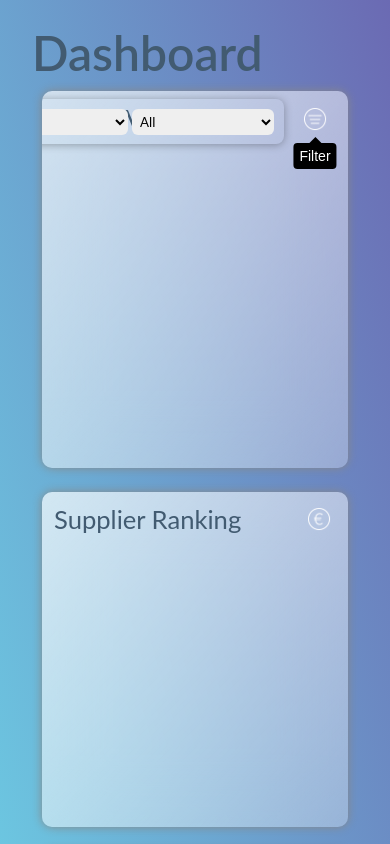
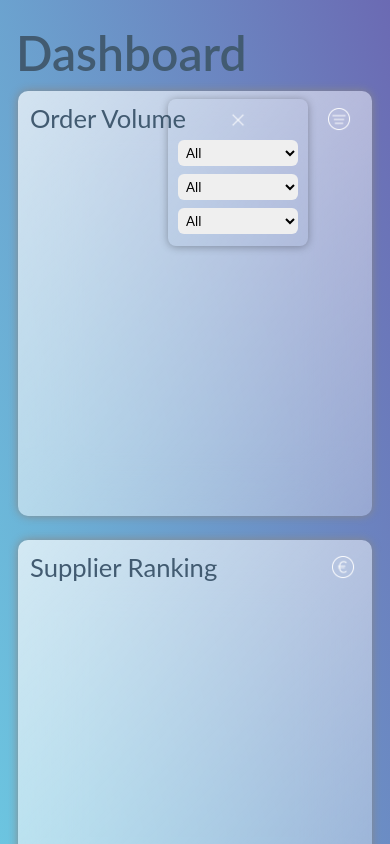
Before and after one commit to davidczeller/avisio_test, a React (Create React App) app: page / in a window 390 px wide. Both pictures are taken after a click on the button 315 px from the left and 120 px from the top of the page. Shown: the top 844 px of the page. Built offline with nearby package versions, Linux system fonts and the light colour scheme; some icons are missing.

Commit message:
final toouches added

```diff
--- a/src/App.scss
+++ b/src/App.scss
@@ -8,13 +8,14 @@
     font-family: 'Lato', sans-serif;
     font-weight: 600;
   }
-
 }
 
 @media only screen and (max-width: 600px) {
   .app {
+    padding: 24px 8px;
     .title {
       font-size: 3rem;
+      margin-left: 8px;
     }
   }
 }
--- a/src/Components/BaseComponents/Dropdown.scss
+++ b/src/Components/BaseComponents/Dropdown.scss
@@ -81,3 +81,13 @@
     }
   }
 }
+
+@media only screen and (max-width: 600px) {
+  .menu {
+    flex-direction: column;
+    select {
+      width: 120px;
+      margin: 4px 2px !important;
+    }
+  }
+}
--- a/src/Components/BaseComponents/Paper.scss
+++ b/src/Components/BaseComponents/Paper.scss
@@ -7,6 +7,9 @@
   box-shadow: 0px 0px 10px 0px #888888;
   position: relative;
   height: 100%;
+  overflow: scroll;
+  display: flex;
+  flex-direction: column;
   &:nth-child(even) {
     margin-left: 24px;
   }
@@ -25,7 +28,6 @@
 
 @media only screen and (max-width: 1280px) {
   .paper_container {
-    overflow: scroll;
     width: 100%;
     padding-bottom: 20px;
     margin: 0;
--- a/src/Components/BaseComponents/Tooltip.scss
+++ b/src/Components/BaseComponents/Tooltip.scss
@@ -1,5 +1,3 @@
-/* Custom properties */
-
 :root {
   --tooltip-text-color: white;
   --tooltip-background-color: black;
@@ -7,14 +5,10 @@
   --tooltip-arrow-size: 6px;
 }
 
-/* Wrapping */
-
 .Tooltip-Wrapper {
   display: inline-block;
   position: relative;
 }
-
-/* Absolute positioning */
 
 .Tooltip-Tip {
   position: absolute;
@@ -31,8 +25,6 @@
   white-space: nowrap;
 }
 
-/* CSS border triangles */
-
 .Tooltip-Tip::before {
   content: " ";
   left: 50%;
@@ -45,28 +37,20 @@
   margin-left: calc(var(--tooltip-arrow-size) * -1);
 }
 
-/* Absolute positioning */
-
 .Tooltip-Tip.top {
   top: calc(var(--tooltip-margin) * -1);
 }
-
-/* CSS border triangles */
 
 .Tooltip-Tip.top::before {
   top: 100%;
   border-top-color: var(--tooltip-background-color);
 }
 
-/* Absolute positioning */
-
 .Tooltip-Tip.right {
   left: calc(100% + 2px);
   top: 50%;
   transform: translateX(0) translateY(-50%);
 }
-
-/* CSS border triangles */
 
 .Tooltip-Tip.right::before {
   left: calc(var(--tooltip-arrow-size) * -1);
@@ -75,20 +59,14 @@
   border-right-color: var(--tooltip-background-color);
 }
 
-/* Absolute positioning */
-
 .Tooltip-Tip.bottom {
   bottom: calc(var(--tooltip-margin) * -1);
 }
-
-/* CSS border triangles */
 
 .Tooltip-Tip.bottom::before {
   bottom: 100%;
   border-bottom-color: var(--tooltip-background-color);
 }
-
-/* Absolute positioning */
 
 .Tooltip-Tip.left {
   left: auto;
@@ -97,8 +75,6 @@
   transform: translateX(0) translateY(-50%);
 }
 
-/* CSS border triangles */
-
 .Tooltip-Tip.left::before {
   left: auto;
   right: calc(var(--tooltip-arrow-size) * -2);
@@ -106,3 +82,9 @@
   transform: translateX(0) translateY(-50%);
   border-left-color: var(--tooltip-background-color);
 }
+
+@media only screen and (max-width: 1280px) {
+  .Tooltip-Tip {
+    display: none;
+  }
+}
--- a/src/Components/Charts/BarChart.jsx
+++ b/src/Components/Charts/BarChart.jsx
@@ -35,20 +35,22 @@ export default function BarChart(props) {
     return supplierData.quantity
   }
 
+  console.log(width)
+
   return (
     <>
       <div className='chart_title' >
         {title}
       </div>
       {value && (
-        <svg viewBox={"0 0" + " " + width + " " + "350"} preserveAspectRatio="none" width="100%" height="100%">
+        <svg viewBox={"0 0" + " " + width + " " + "350"} preserveAspectRatio="none" width="100%" height='100%'>
           <VictoryChart
             animate={{ duration: 800 }}
             domainPadding={{ y: 210, x: 20 }}
             standalone={false}
             width={width}
             height={280}
-            padding={{ top: 30, bottom: 20, left: 0, right: 24 }}
+            padding={{ top: 30, bottom: -40, left: 0, right: 24 }}
           >
             <VictoryAxis fixLabelOverlap />
             <VictoryAxis dependentAxis />
@@ -61,7 +63,7 @@ export default function BarChart(props) {
                   stroke: "#2F4EFE", strokeWidth: 8,
                 },
                 labels: {
-                  fontSize: 35,
+                  fontSize: 24,
                   fontWeight: 600,
                   fill: "#333"
                 }
--- a/src/Components/Charts/BarChart.scss
+++ b/src/Components/Charts/BarChart.scss
@@ -0,0 +1,6 @@
+
+@media only screen and (max-width: 1280px) {
+  svg {
+    height: fit-content;
+  }
+}
--- a/src/Components/Dashboard/Cards/Deliveries/Deliveries.scss
+++ b/src/Components/Dashboard/Cards/Deliveries/Deliveries.scss
@@ -3,8 +3,10 @@
   justify-content: space-between;
   align-items: baseline;
   height: 76%;
+  overflow: scroll;
   .delivery_column {
     height: 100%;
+    min-height: 120px;
     flex: 1;
     background: transparent;
     border-radius: 6px;
--- a/src/Components/Dashboard/Cards/OrderVolume/OrderVolume.jsx
+++ b/src/Components/Dashboard/Cards/OrderVolume/OrderVolume.jsx
@@ -70,21 +70,21 @@ export default function OrderVolume() {
                     setSelectedProductCategory2('all')
                   }}
                 />
-                <select name="supplier" id="1" onChange={(e) => setSelectedSupplier(e.currentTarget.value)}>
+                <select value={selectedSupplier} name="supplier" id="1" onChange={(e) => setSelectedSupplier(e.currentTarget.value)}>
                   <option disabled>Suppliers</option>
                   <option value={'all'}>All</option>
                   {SupplierLabelOptions && SupplierLabelOptions.map((supplier, idx) =>
                     <option value={supplier} key={idx + 1}>{supplier}</option>
                   )}
                 </select>
-                <select name="productCategory1" id="2" onChange={(e) => setSelectedProductCategory1(e.currentTarget.value)}>
+                <select value={selectedProductCategory1} name="productCategory1" id="2" onChange={(e) => setSelectedProductCategory1(e.currentTarget.value)}>
                   <option disabled>Product Category 1</option>
                   <option value={'all'}>All</option>
                   {ProductCategory1LabelOptions && ProductCategory1LabelOptions.map((productCategory1, idx) =>
                     <option key={idx + 1}>{productCategory1}</option>
                   )}
                 </select>
-                <select name="productCategory2" id="3" onChange={(e) => setSelectedProductCategory2(e.currentTarget.value)}>
+                <select value={selectedProductCategory2} name="productCategory2" id="3" onChange={(e) => setSelectedProductCategory2(e.currentTarget.value)}>
                   <option disabled>Product Category 2</option>
                   <option value={'all'}>All</option>
                   {ProductCategory2LabelOptions && ProductCategory2LabelOptions.map((productCategory2, idx) =>
```
Also changed, not shown: 1 other file (tests, documents, lock files or other folders).
